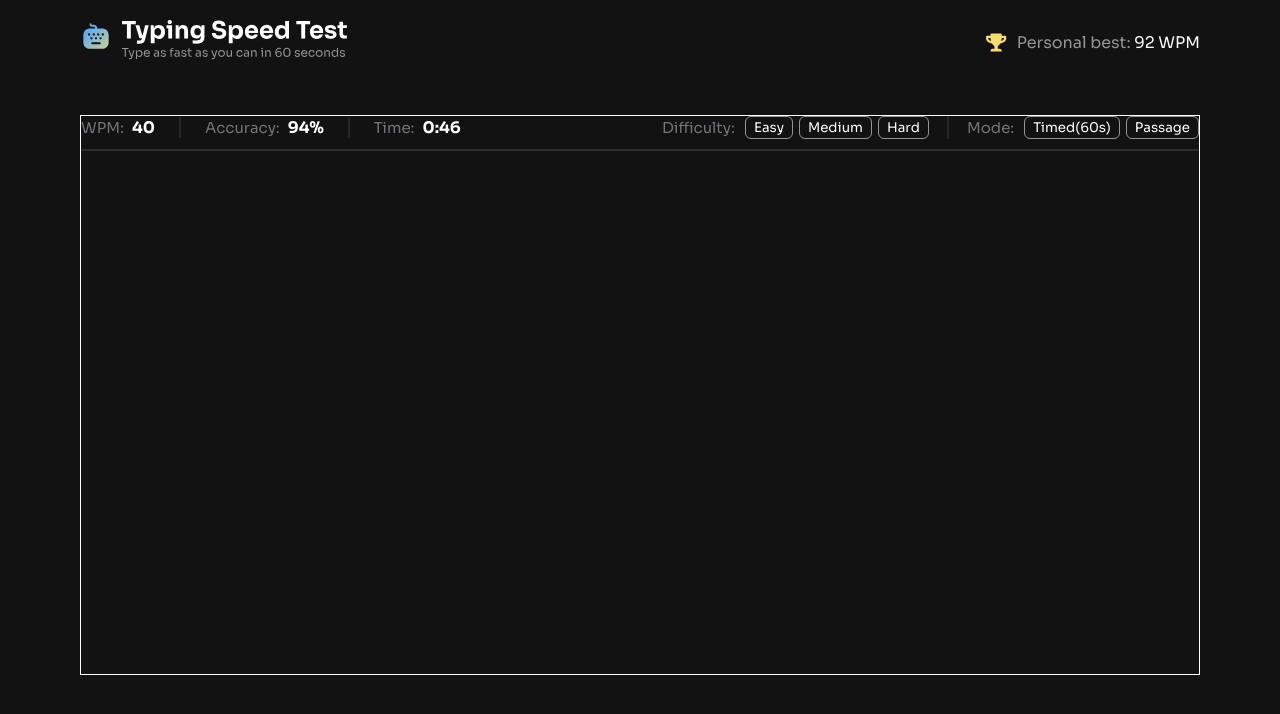
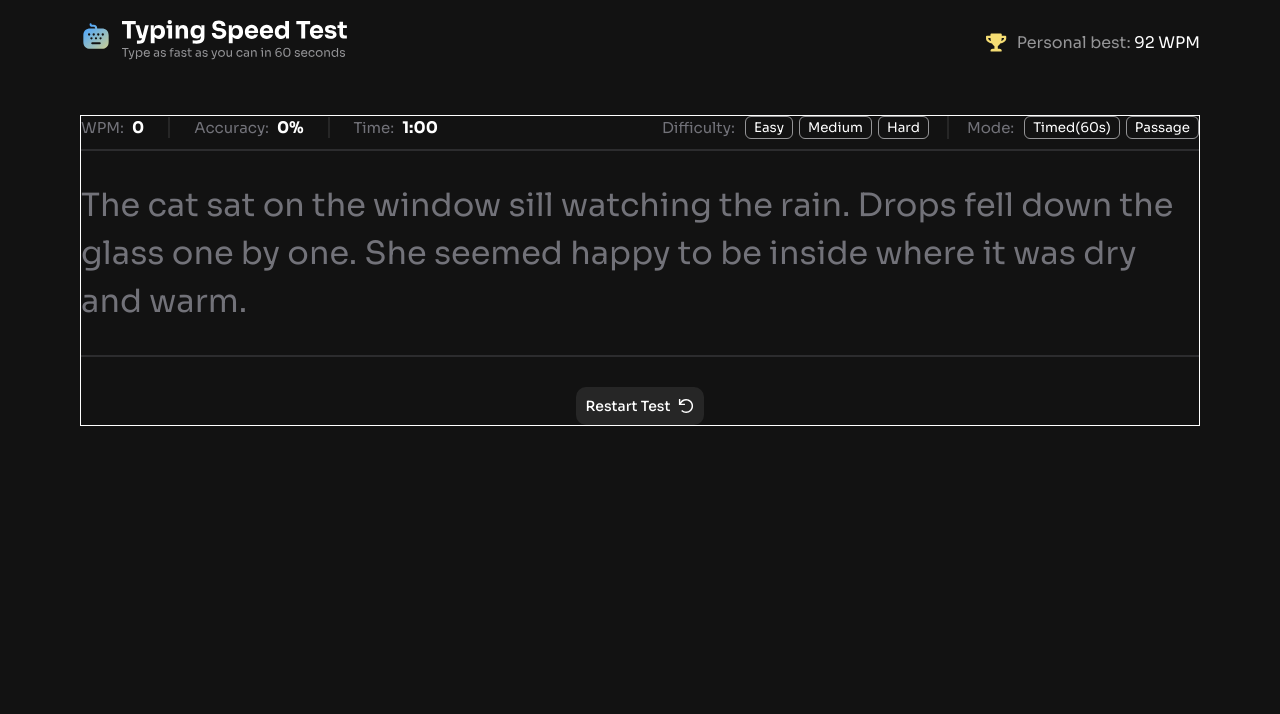
Before and after one commit to preetpalsinghkanda/Typing-speed-test, a React (Vite) app: page / in a window 1280 px wide. Shown: the top 714 px of the page. Built offline with nearby package versions, Linux system fonts and the light colour scheme.

Commit message:
added input for typing

```diff
--- a/src/Components/Context/ContextProvider.jsx
+++ b/src/Components/Context/ContextProvider.jsx
@@ -1,16 +1,42 @@
-import React from "react";
+import React, { use } from "react";
 import { useState } from "react";
-import TypingContext from './Context'
-import data from '../../Data.json'
+import { useEffect } from "react";
+import TypingContext from "./Context";
+import data from "../../Data.json";
 
-function TypingContextProvider({children}){
+function TypingContextProvider({ children }) {
+  const [input, setInput] = useState("");
+const [time, setTime] = useState(60);
+const [isTimeRunning, setIsTimeRunning] = useState(false)
+const [mode , setMode] = useState("easy")
 
-    console.log(data)
-    return(
-        <TypingContext.Provider value={{}}>
-        {children}
-        </TypingContext.Provider>
-    )
+  useEffect(() => {
+  let interval;
+
+  if (isTimeRunning && time > 0) {
+    interval = setInterval(() => {
+      setTime((prev) => prev - 1);
+    }, 1000);
+  }
+
+  return () => clearInterval(interval);
+}, [isTimeRunning, time]);
+
+  useEffect(() => {
+  if (input.length === 1) {
+    setIsTimeRunning(true);
+  }
+}, [input]);
+
+
+
+
+
+  return (
+    <TypingContext.Provider   value={{ data, input, setInput, time, setTime, isTimeRunning, setIsTimeRunning , setMode , mode}}>
+      {children}
+    </TypingContext.Provider>
+  );
 }
 
 export default TypingContextProvider;
--- a/src/Components/Hero.css
+++ b/src/Components/Hero.css
@@ -1,6 +1,6 @@
 .main-container {
     margin-top: 50px;
-    height: 70vh;
+    /* height: 70vh; */
     border: 1px solid white;
 }
 
@@ -73,6 +73,7 @@
 .button-box {
     display: flex;
     gap: 6px;
+    cursor: pointer;
 }
 
 
@@ -82,3 +83,38 @@
     margin-top: 10px;
 
 }
+.para{
+    color: hsl(240, 1%, 59%);
+    font-size: 2rem;
+    margin: 30px 0px;
+    line-height: 3rem;
+}
+
+.restart-btn{
+    margin-top: 14px;
+    border: none;
+    cursor: pointer;
+    font-weight: 500;
+    border-radius: 10px;
+    gap: 8px;
+    padding: 10px 10px;
+    display: flex;
+    align-items: center;
+    justify-content: center;
+    font-size: 14px;
+    color: hsl(0, 0%, 100%);
+    background-color: hsl(0, 0%, 15%);
+    margin: 0 auto;
+    margin-top: 30px;
+
+}
+
+.icon-restart{
+    height: 16px;
+}
+
+
+.hidden-input{
+    position: absolute;
+  opacity: 0;
+}
--- a/src/Components/Hero.jsx
+++ b/src/Components/Hero.jsx
@@ -1,26 +1,76 @@
-import React from "react";
+import React, { useContext } from "react";
 import "./Hero.css";
+import TypingContext from "./Context/Context";
+import restartIcon from "../assets/icon-restart.svg";
+import { useState } from "react";
 
 export default function Hero() {
+  const {
+    data,
+    input,
+    setInput,
+    time,
+    mode,
+    setMode,
+    setTime,
+    setIsTimeRunning,
+  } = useContext(TypingContext);
+
+  const calculateWPM = () => {
+    const chars = input.length;
+    const words = chars / 5;
+    const timeSpent = (60 - time) / 60;
+
+    if (timeSpent <= 0) return 0;
+
+    return Math.round(words / timeSpent);
+  };
+
+  const calculateAccuracy = () => {
+    const text = paragraph.text;
+    let correct = 0;
+
+    for (let i = 0; i < input.length; i++) {
+      if (input[i] === text[i]) {
+        correct++;
+      }
+    }
+
+    if (input.length === 0) return 0;
+
+    return Math.round((correct / input.length) * 100);
+  };
+
+  const formatTime = (time) => {
+    const minutes = Math.floor(time / 60);
+    const seconds = time % 60;
+
+    return `${minutes}:${seconds < 10 ? "0" : ""}${seconds}`;
+  };
+
+  const [randomNumber] = useState(Math.floor(Math.random() * 10));
+
+  const paragraph = data?.[mode]?.[randomNumber];
+
   return (
     <div className="main-container">
       <div className="main-navbar">
         <div className="left-main-navbar">
           <div>
             <p>WPM:</p>
-            <span>40</span>
+            <span>{calculateWPM()}</span>
           </div>
           <hr />
           <div>
             <p>Accuracy:</p>
             <span>
-              <span>94</span>%
+              <span>{calculateAccuracy()}</span>%
             </span>
           </div>
           <hr />
           <div>
             <p>Time:</p>
-            <span>0:46</span>
+            <span>{formatTime(time)}</span>
           </div>
         </div>
 
@@ -28,9 +78,28 @@ export default function Hero() {
           <div className="right-navbar-box">
             <p>Difficulty:</p>
             <div className="button-box">
-              <button>Easy</button>
-              <button>Medium</button>
-              <button>Hard</button>
+              <button
+                onClick={() => {
+                  setMode("easy");
+                  setInput("");
+                  setTime(60);
+                  setIsTimeRunning(true);
+                }}
+              >
+                Easy
+              </button>
+              <button onClick={() => {
+                  setMode("medium");
+                  setInput("");
+                  setTime(60);
+                  setIsTimeRunning(true);
+                }}>Medium</button>
+              <button onClick={() => {
+                  setMode("hard");
+                  setInput("");
+                  setTime(60);
+                  setIsTimeRunning(true);
+                }}>Hard</button>
             </div>
           </div>
           <hr />
@@ -46,7 +115,43 @@ export default function Hero() {
 
       <hr className="hr" />
 
-      <p></p>
+      <p className="para">
+        {paragraph.text.split("").map((char, index) => {
+          let color = "hsl(240, 3%, 46%)";
+
+          if (index < input.length) {
+            color =
+              char === input[index]
+                ? "hsl(140, 63%, 57%)"
+                : "hsl(354, 63%, 57%)";
+          }
+
+          return (
+            <span key={index} style={{ color }}>
+              {char}
+            </span>
+          );
+        })}
+      </p>
+      <input
+        className="hidden-input"
+        value={input}
+        onChange={(e) => setInput(e.target.value)}
+        autoFocus
+      />
+      <hr className="hr"/>
+
+      <button
+        className="restart-btn "
+        onClick={() => {
+          setInput("");
+          setTime(60);
+          setIsTimeRunning(true);
+        }}
+      >
+        Restart Test
+        <img src={restartIcon} alt="restartIcon" className="icon-restart" />
+      </button>
     </div>
   );
 }
--- a/src/index.css
+++ b/src/index.css
@@ -10,7 +10,9 @@ body{
   flex-direction: column;
    height: 100%;
   padding: 20px 80px 0px 80px;
-
+  max-width: 1400px;
+  height: 100vh;
+  margin: auto;
   background-color: hsl(0, 0%, 7%);
   font-family: "Sora", sans-serif;
   font-optical-sizing: auto;
```
